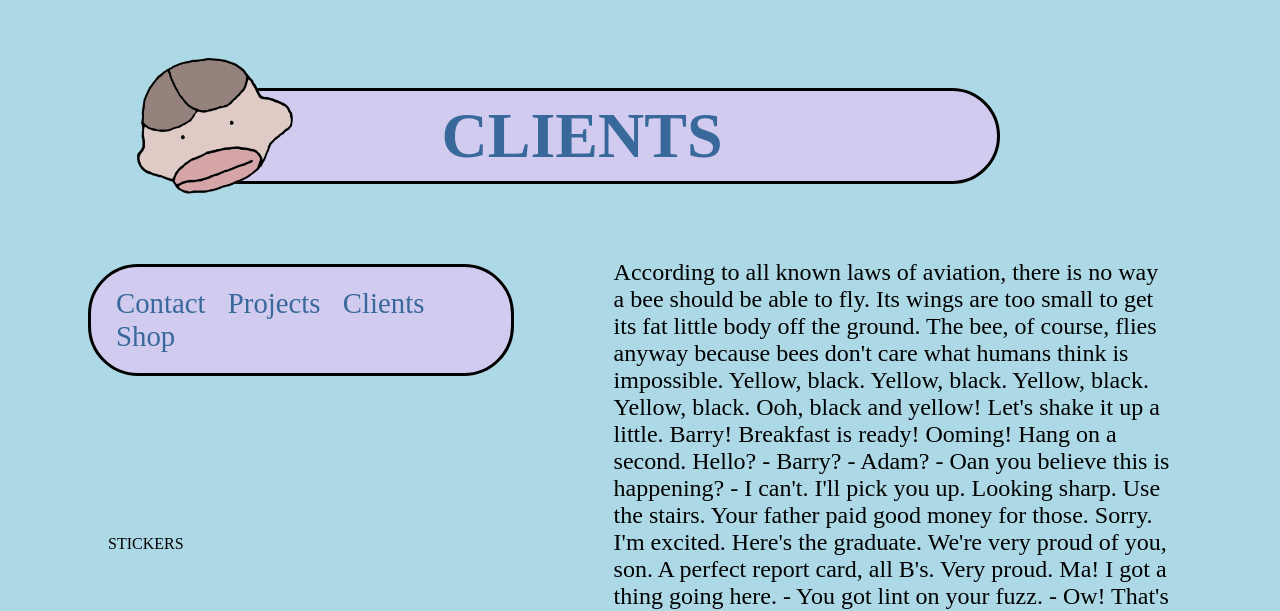
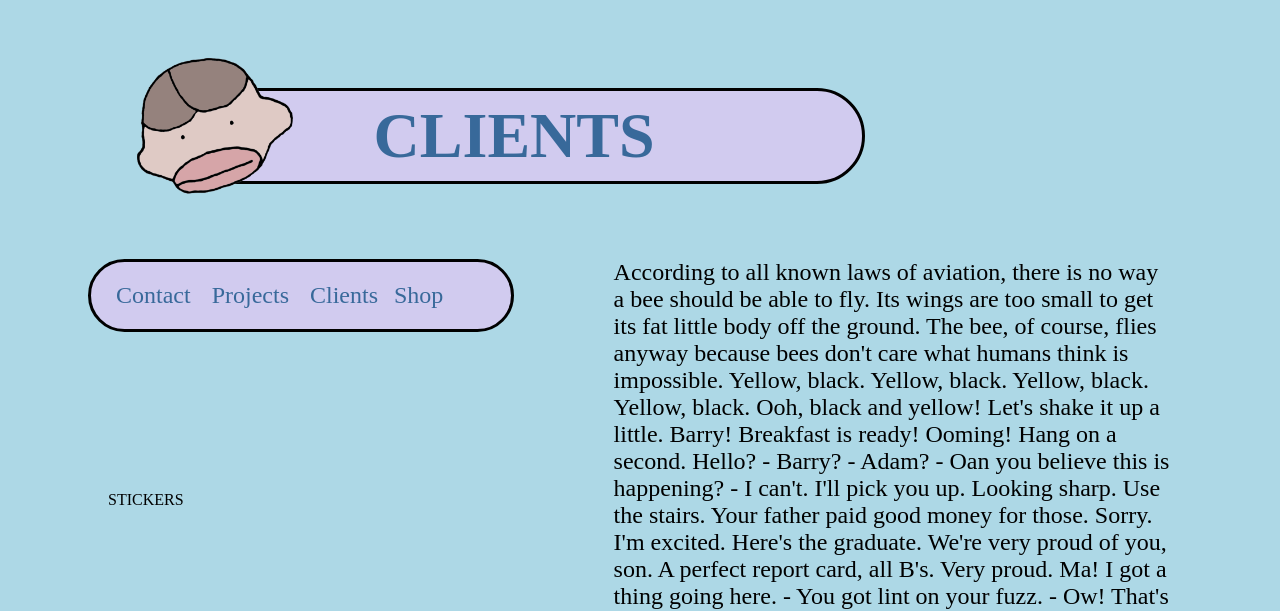
Before and after one commit to millysm/millysm.github.io, a PHP site: page /clients.html in a window 1280 px wide. Shown: the top 611 px of the page. Run offline with PHP 8.4, Linux system fonts and the light colour scheme.

Commit message:
resolution change
f

```diff
--- a/stylesheets/resolutions.css
+++ b/stylesheets/resolutions.css
@@ -49,10 +49,10 @@
 		width: 50%;
 	}
 	header {
-		width: 70%;
+		width: 60%;
 		bottom: -50px;
 		height: 60px;
-		padding: 8px 150px 8px 150px;
+		padding: 8px 120px 8px 120px;
 
 		right: 350px;
 		bottom: -80px;
@@ -60,7 +60,7 @@
 	}
 
 	nav ul {
-		font-size: 1.8em;
+		font-size: 1.5em;
         border: solid 3px black;
 	}
 	#frog {
```
